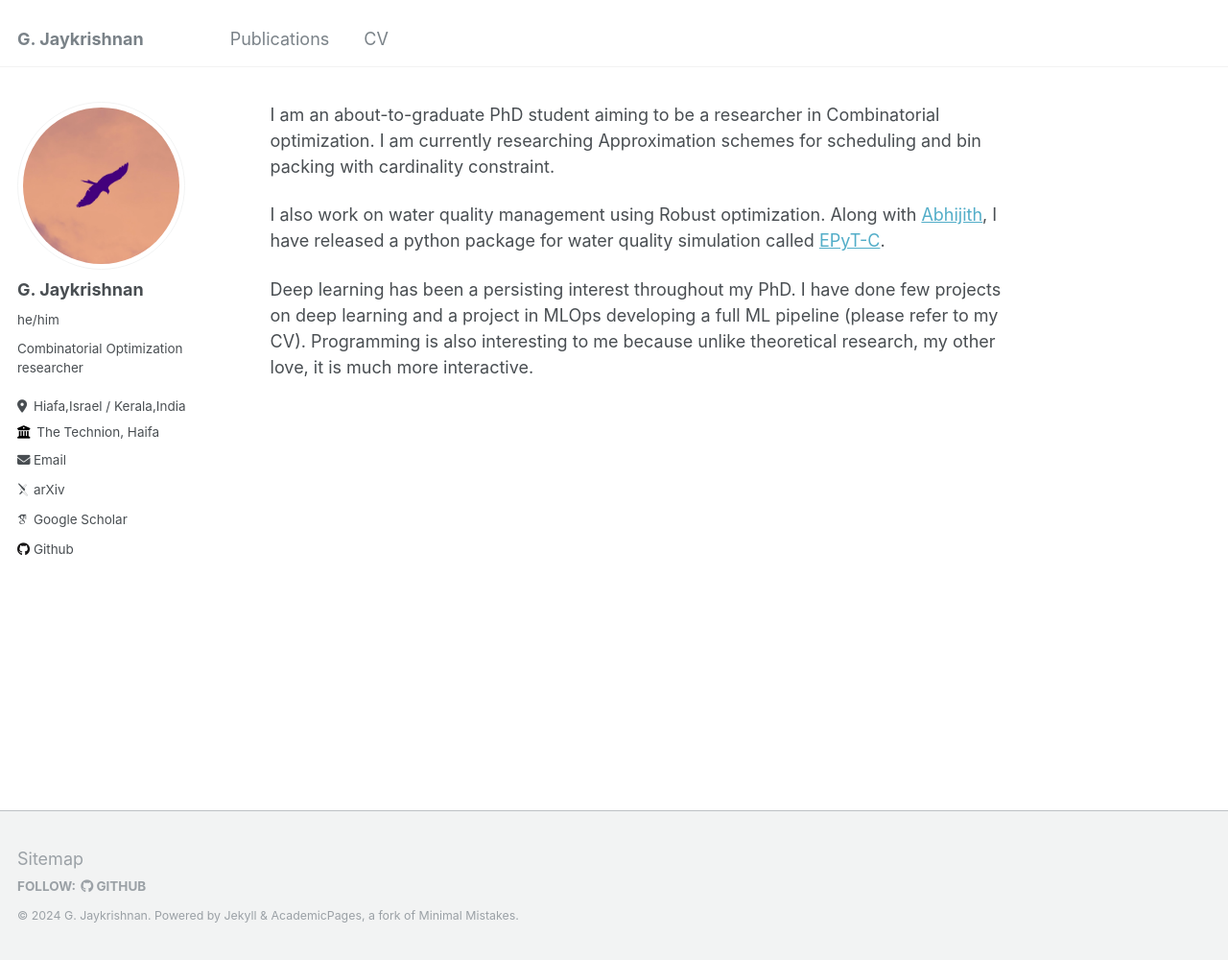
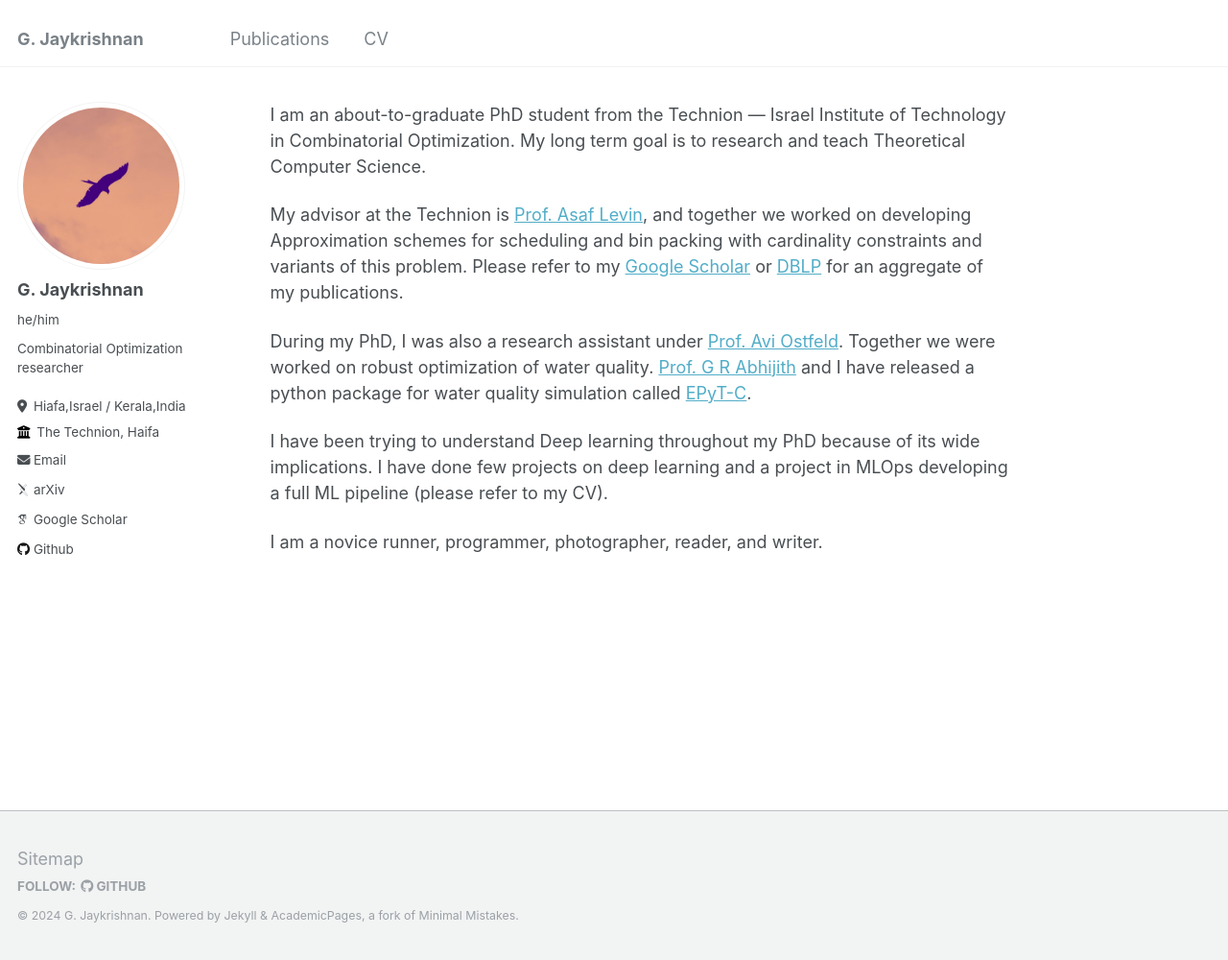
Before and after one commit to gjaykrishnan/gjaykrishnan.github.io, a Jekyll site: the page built from _pages/about.md, in a window 1280 px wide and 1000 px high. Shown: the whole window at 96% size. Built offline with Jekyll 4.4.1, drawn with Linux system fonts in a browser that asks for light colours; some web fonts are replaced.

Commit message:
about and navigation update

```diff
--- a/_data/navigation.yml
+++ b/_data/navigation.yml
@@ -2,7 +2,7 @@
 main:
   - title: "Publications"
     # url: /publications/
-    url: "https://dblp.org/pid/299/1660.html"
+    url: "https://scholar.google.com/citations?user=wVidwjEAAAAJ&hl=en"
 
   # - title: "Talks"
   #   url: /talks/
--- a/_pages/about.md
+++ b/_pages/about.md
@@ -6,8 +6,12 @@
   - /about.html
 ---
 
-I am an about-to-graduate PhD student aiming to be a researcher in Combinatorial optimization. I am currently researching Approximation schemes for scheduling and bin packing with cardinality constraint.
+I am an about-to-graduate PhD student from the Technion — Israel Institute of Technology in Combinatorial Optimization. My long term goal is to research and teach Theoretical Computer Science.
 
-I also work on water quality management using Robust optimization. Along with [Abhijith](https://www.iitk.ac.in/new/abhijith-g-r), I have released a python package for water quality simulation called [EPyT-C](https://pypi.org/project/epytc/).
+My advisor at the Technion is [Prof. Asaf Levin](https://dds.technion.ac.il/academicstaff/asaf-levin/), and together we worked on developing Approximation schemes for scheduling and bin packing with cardinality constraints and variants of this problem. Please refer to my [Google Scholar](https://scholar.google.com/citations?user=wVidwjEAAAAJ&hl=en) or [DBLP](https://dblp.org/pid/299/1660) for an aggregate of my publications.
 
-Deep learning has been a persisting interest throughout my PhD. I have done few projects on deep learning and a project in MLOps developing a full ML pipeline (please refer to my CV). Programming is also interesting to me because unlike theoretical research, my other love, it is much more interactive.
+During my PhD, I was also a research assistant under [Prof. Avi Ostfeld](https://ostfeld.net.technion.ac.il/). Together we were worked on robust optimization of water quality. [Prof. G R Abhijith](https://www.iitk.ac.in/new/abhijith-g-r) and I have released a python package for water quality simulation called [EPyT-C](https://pypi.org/project/epytc/).
+
+I have been trying to understand Deep learning throughout my PhD because of its wide implications. I have done few projects on deep learning and a project in MLOps developing a full ML pipeline (please refer to my CV).
+
+I am a novice runner, programmer, photographer, reader, and writer.
```
